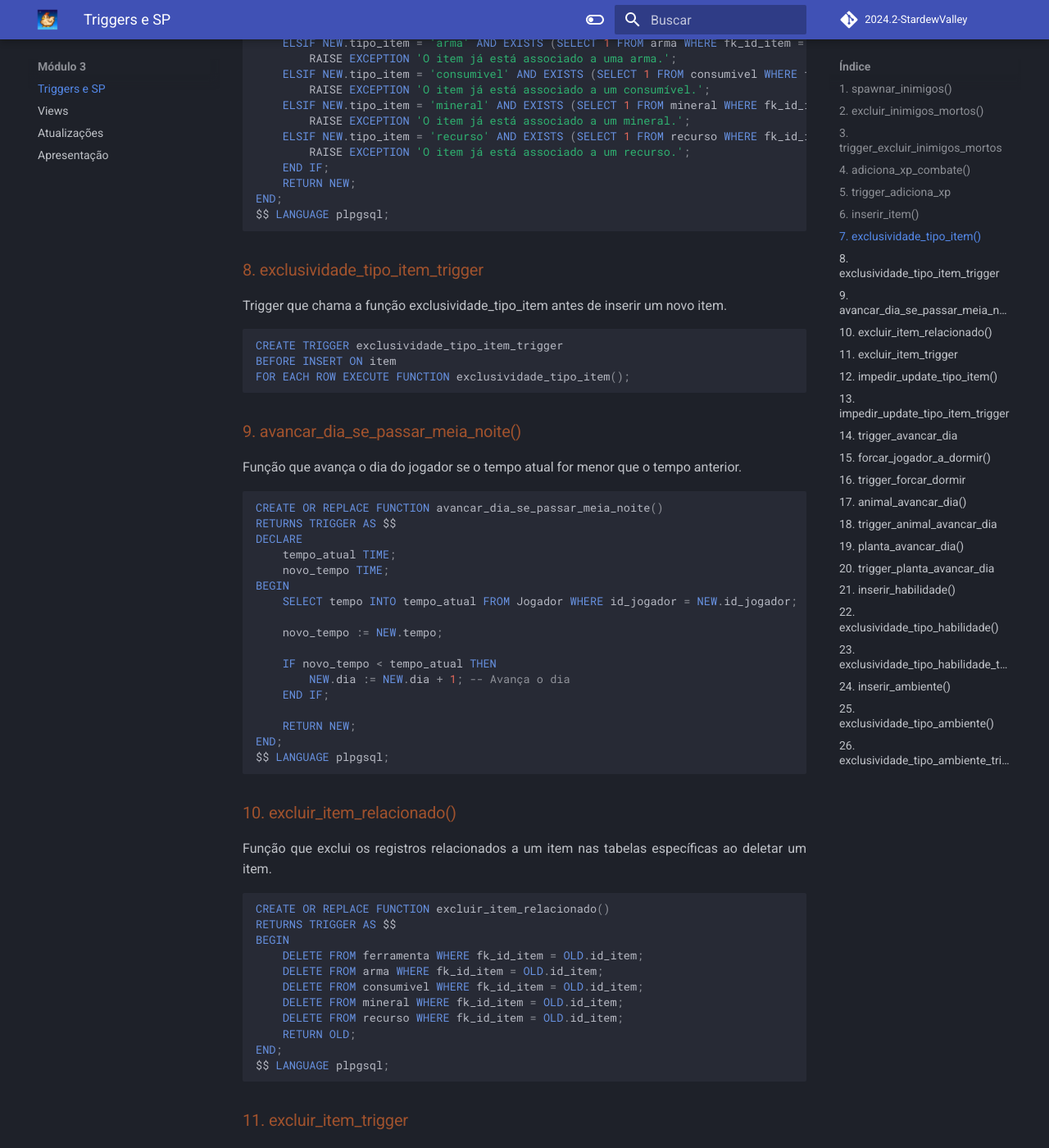
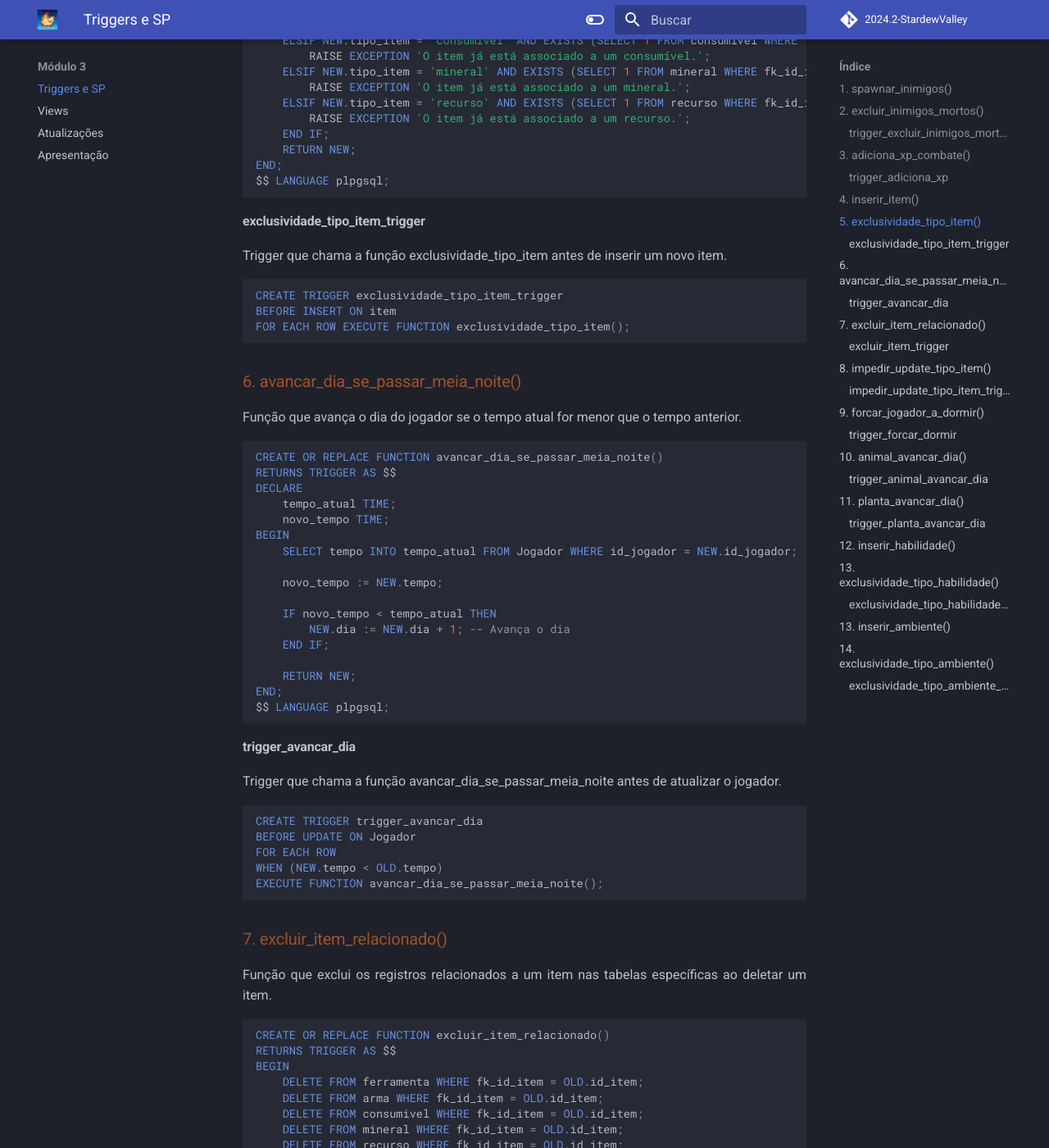
Before and after one commit to SBD1/2024.2-StardewValley, an MkDocs documentation site: the page built from docs/entrega-03/triggers.md, in a window 1280 px wide and 1400 px high, scrolled down 5356 px. Shown: the whole window at 82% size. Built offline with MkDocs 1.6.1 and Material for MkDocs 9.7.7, drawn with Linux system fonts in a browser that asks for light colours; comment, search, counter and statistics services are not loaded; some of the changed text lies outside the part shown.

Commit message:
docs: arrumando o índice

````diff
--- a/docs/entrega-03/triggers.md
+++ b/docs/entrega-03/triggers.md
@@ -274,7 +275,7 @@ BEGIN
 END;
 $$ LANGUAGE plpgsql;
 ```
-### 8. exclusividade_tipo_item_trigger
+#### exclusividade_tipo_item_trigger
 
 Trigger que chama a função exclusividade_tipo_item antes de inserir um novo item.
 
@@ -283,7 +284,8 @@ CREATE TRIGGER exclusividade_tipo_item_trigger
 BEFORE INSERT ON item
 FOR EACH ROW EXECUTE FUNCTION exclusividade_tipo_item();
 ```
-### 9. avancar_dia_se_passar_meia_noite()
+
+### 6. avancar_dia_se_passar_meia_noite()
 
 Função que avança o dia do jogador se o tempo atual for menor que o tempo anterior.
 
@@ -306,7 +308,19 @@ BEGIN
 END;
 $$ LANGUAGE plpgsql;
 ```
-### 10. excluir_item_relacionado()
+#### trigger_avancar_dia
+
+Trigger que chama a função avancar_dia_se_passar_meia_noite antes de atualizar o jogador.
+
+```sql
+CREATE TRIGGER trigger_avancar_dia
+BEFORE UPDATE ON Jogador
+FOR EACH ROW
+WHEN (NEW.tempo < OLD.tempo)
+EXECUTE FUNCTION avancar_dia_se_passar_meia_noite();
+```
+
+### 7. excluir_item_relacionado()
 
 Função que exclui os registros relacionados a um item nas tabelas específicas ao deletar um item.
 
@@ -323,7 +337,7 @@ BEGIN
 END;
 $$ LANGUAGE plpgsql;
 ```
-### 11. excluir_item_trigger
+#### excluir_item_trigger
 
 Trigger que chama a função excluir_item_relacionado antes de deletar um item.
 
@@ -356,18 +371,8 @@ CREATE TRIGGER impedir_update_tipo_item_trigger
 BEFORE UPDATE ON item
 FOR EACH ROW EXECUTE FUNCTION impedir_update_tipo_item();
 ```
-### 14. trigger_avancar_dia
 
-Trigger que chama a função avancar_dia_se_passar_meia_noite antes de atualizar o jogador.
-
-```sql
-CREATE TRIGGER trigger_avancar_dia
-BEFORE UPDATE ON Jogador
-FOR EACH ROW
-WHEN (NEW.tempo < OLD.tempo)
-EXECUTE FUNCTION avancar_dia_se_passar_meia_noite();
-```
-### 15. forcar_jogador_a_dormir()
+### 9. forcar_jogador_a_dormir()
 
 Função que força o jogador a dormir se o tempo estiver entre 02:00 e 06:00.
 
@@ -386,7 +391,7 @@ BEGIN
 END;
 $$ LANGUAGE plpgsql;
 ```
-### 16. trigger_forcar_dormir
+#### trigger_forcar_dormir
 
 Trigger que chama a função forcar_jogador_a_dormir antes de atualizar o jogador.
 
@@ -398,7 +403,7 @@ WHEN (NEW.tempo > '02:00')
 EXECUTE FUNCTION forcar_jogador_a_dormir();
 ```
 
-### 17. animal_avancar_dia()
+### 10. animal_avancar_dia()
 
 Função que avança o dia dos animais do jogador.
 
@@ -436,7 +441,7 @@ END;
 $$ LANGUAGE plpgsql;
 ```
 
-### 18. trigger_animal_avancar_dia
+#### trigger_animal_avancar_dia
 
 Trigger que chama a função animal_avancar_dia antes de atualizar o jogador.
 
@@ -448,7 +453,7 @@ WHEN (OLD.dia < NEW.dia)
 EXECUTE FUNCTION animal_avancar_dia();
 ```
 
-### 19. planta_avancar_dia()
+### 11. planta_avancar_dia()
 
 Função que avança o dia das plantas do jogador.
 
@@ -486,7 +491,7 @@ END;
 $$ LANGUAGE plpgsql;
 ```
 
-### 20. trigger_planta_avancar_dia
+#### trigger_planta_avancar_dia
 
 Trigger que chama a função planta_avancar_dia antes de atualizar o jogador.
 
@@ -498,7 +503,7 @@ WHEN (OLD.dia < NEW.dia)
 EXECUTE FUNCTION planta_avancar_dia();
 ```
 
-### 21. inserir_habilidade()
+### 12. inserir_habilidade()
 
 Função que insere um nova habilidade na tabela Habilidade e nas tabelas correspondentes (habCombate, habCultivo, habMineracao).
 
@@ -539,7 +544,7 @@ END;
 $$ LANGUAGE plpgsql;
 ```
 
-### 22. exclusividade_tipo_habilidade()
+### 13. exclusividade_tipo_habilidade()
 
 Função que garante que uma habilidade não pode ser associada a mais de um tipo (fhabCombate, habCultivo, habMineracao).
 
@@ -559,7 +564,7 @@ END;
 $$ LANGUAGE plpgsql;
 ```
 
-### 23. exclusividade_tipo_habilidade_trigger
+#### exclusividade_tipo_habilidade_trigger
 
 Trigger que chama a função exclusividade_tipo_habilidade antes de inserir um novo habilidade.
 
@@ -569,7 +574,7 @@ BEFORE INSERT ON habilidade
 FOR EACH ROW EXECUTE FUNCTION exclusividade_tipo_habilidade();
 ```
 
-### 24. inserir_ambiente()
+### 13. inserir_ambiente()
 
 Função que insere um nova ambiente na tabela ambiente e nas tabelas correspondentes (habCombate, habCultivo, habMineracao).
 
@@ -621,7 +626,7 @@ END;
 $$ LANGUAGE plpgsql;
 ```
 
-### 25. exclusividade_tipo_ambiente()
+### 14. exclusividade_tipo_ambiente()
 
 Função que garante que uma ambiente não pode ser associada a mais de um tipo (fhabCombate, habCultivo, habMineracao).
 
@@ -643,7 +648,7 @@ END;
 $$ LANGUAGE plpgsql;
 ```
 
-### 26. exclusividade_tipo_ambiente_trigger
+#### exclusividade_tipo_ambiente_trigger
 
 Trigger que chama a função exclusividade_tipo_ambiente antes de inserir um novo ambiente.
 
@@ -660,3 +665,4 @@ FOR EACH ROW EXECUTE FUNCTION exclusividade_tipo_ambiente();
 |------------|--------|---------------------------------------------------|------------------------------|
 | 10/02/2025 | `1.0`  | [Manuella Valadares](https://github.com/manuvaladares)         | Criação do documento         |
 | 10/02/2025 | `1.1`  | [Gabriel Zaranza](https://github.com/GZaranza)         | Adicionando Triggers        |
+| 10/02/2025 | `1.2`  | [Gabriel Fernando de Jesus Silva](https://github.com/MMcLovin)         | Arrumando índice |
````
Also changed, not shown: other parts of docs/entrega-03/triggers.md (+9 -7 lines), docs/entrega-03/apresentação_3.md (+1 -0 lines).
